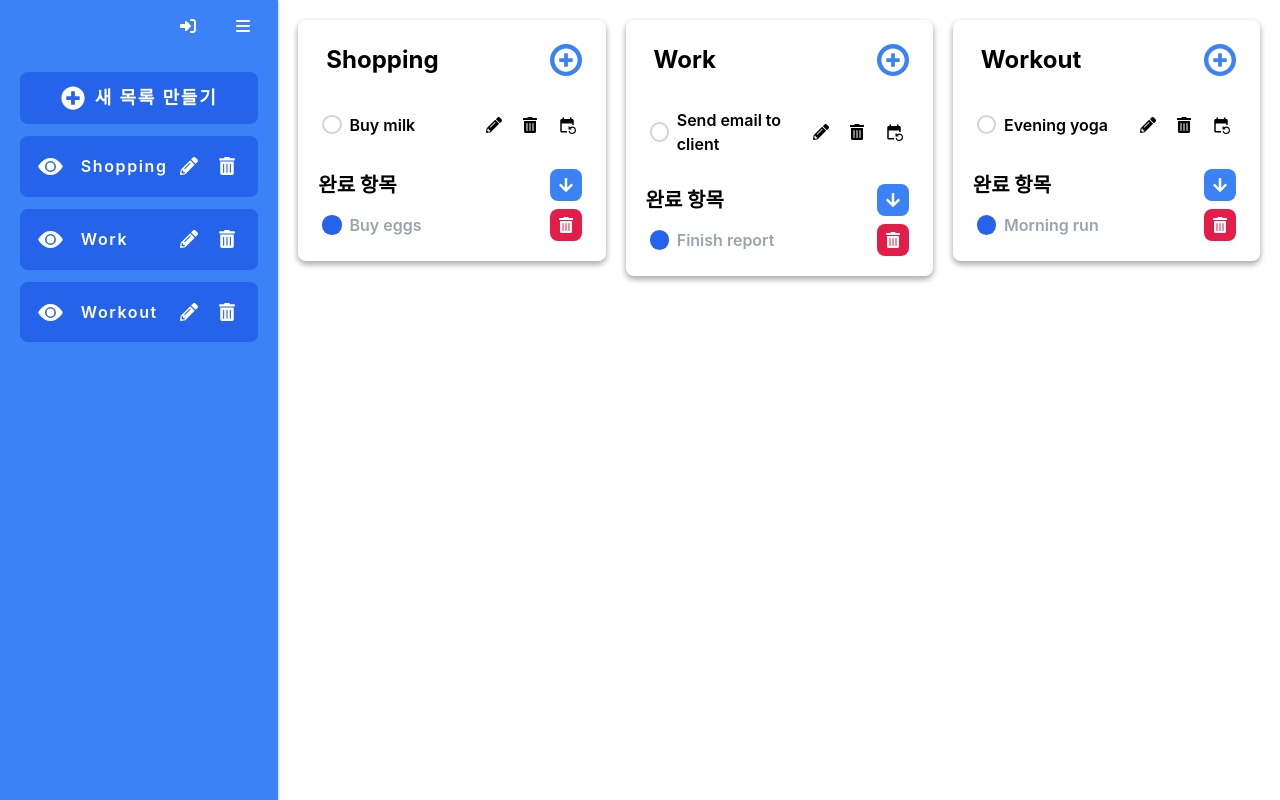
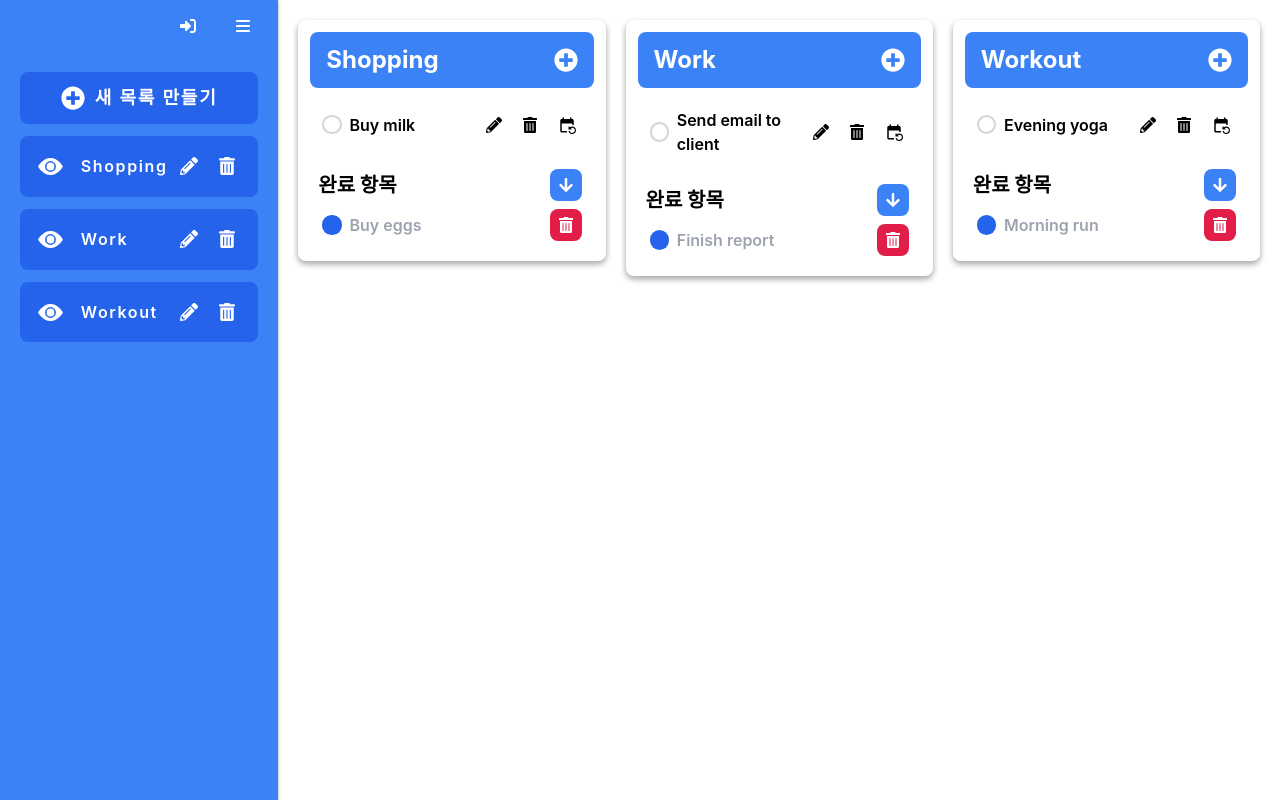
Before and after one commit to kdt-todolist/test, a React (Create React App) app: page / in a window 1280 px wide. Built offline with nearby package versions, Linux system fonts and the light colour scheme; a web font is replaced by a local one.

Commit message:
UPDATE: TaskCard

```diff
--- a/src/components/Task/TaskCard.jsx
+++ b/src/components/Task/TaskCard.jsx
@@ -80,7 +80,7 @@ function TaskCard({ task, dragHandleProps }) {
         className="p-3 bg-white rounded-lg overflow-y-auto">
 
         {/* Only this part (header) will be draggable for task order */}
-        <div {...dragHandleProps} className="flex justify-between items-center p-3">
+        <div {...dragHandleProps} className="flex justify-between rounded-lg items-center bg-blue-500 text-white p-3">
           <p className="text-2xl font-bold indent-1">{task.text}</p>
           <button
             className="rounded-full p-1 text-white bg-blue-500 hover:bg-blue-600"
```
